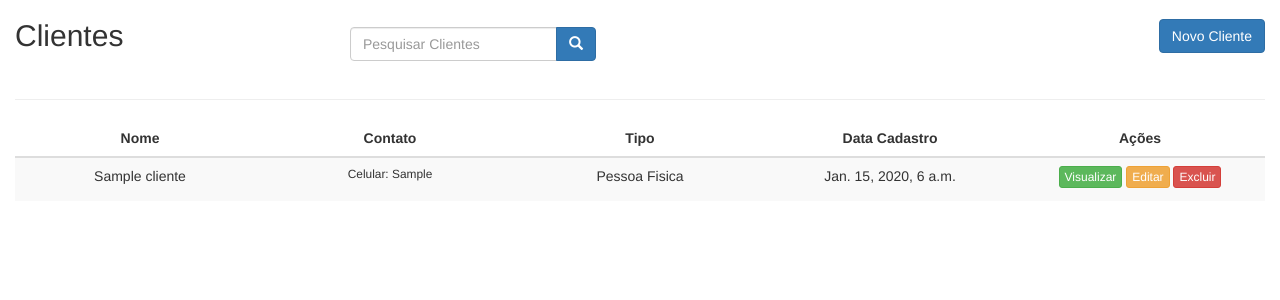
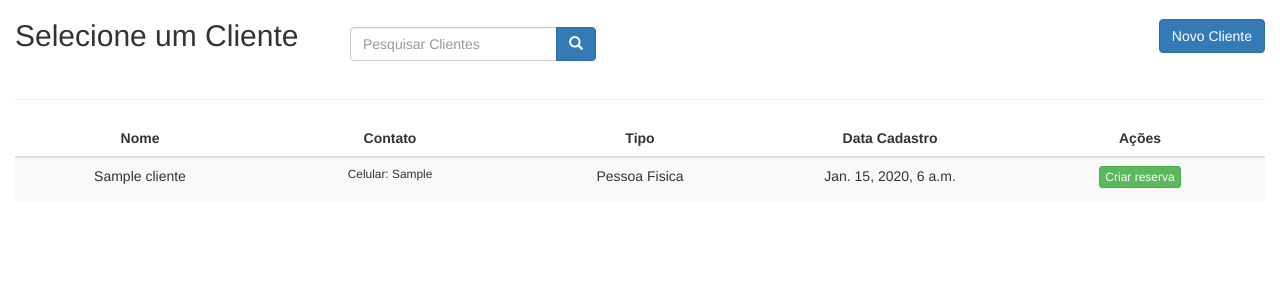
Before and after one commit to williamkblera/paraiso, a Django app: page /produtos/reserva/nova/ in a window 1280 px wide. Shown: the part 51-351 px from the top of the page. Run offline with Django 3.2, Linux system fonts and the light colour scheme; tables that the repository leaves empty hold one stand-in row (values such as "Sample post"); parts of the project's set-up code (start-up, migrations or seed data) failed here and were passed over; some libraries are stand-ins or nearby versions.

Commit message:
add_reserva.html

```diff
--- a/paraiso/produto/templates/produto/add_reserva.html
+++ b/paraiso/produto/templates/produto/add_reserva.html
@@ -31,7 +31,7 @@
 
     <div id="top" class="row">
         <div class="col-md-3">
-            <h2>Clientes</h2>
+            <h2>Selecione um Cliente</h2>
         </div>
 
 
@@ -83,12 +83,7 @@
                         <td>{{cliente.get_tipo_pessoa_display}}</td>
                         <td>{{cliente.data_criacao}}</td>
                         <td class="actions">
-                            <a class="btn btn-success btn-xs" href="{% url 'clientes:cliente' pk=cliente.pk %}">Visualizar</a>
-                            <a class="btn btn-warning btn-xs" href="{% url 'clientes:editar_cliente' pk=cliente.pk  %}">Editar</a>
-                            <a class="btn btn-danger btn-xs" data-toggle="modal"
-                                data-target="#delete-modal" data-whatever="{{cliente.pk}}">
-                                Excluir
-                            </a>
+                            <a class="btn btn-success btn-xs" href="{% url 'clientes:cliente' pk=cliente.pk %}">Criar reserva</a>
                         </td>
                     </tr>
                     {% endfor %}
--- a/paraiso/produto/views.py
+++ b/paraiso/produto/views.py
@@ -52,7 +52,6 @@ def nova_reserva(request):
             )
 
     context = {
-
         'clientes':clientes,
     }
 
```
